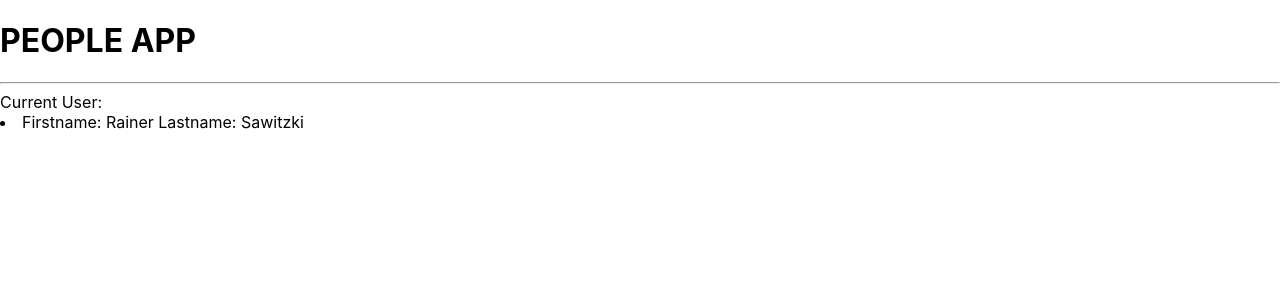
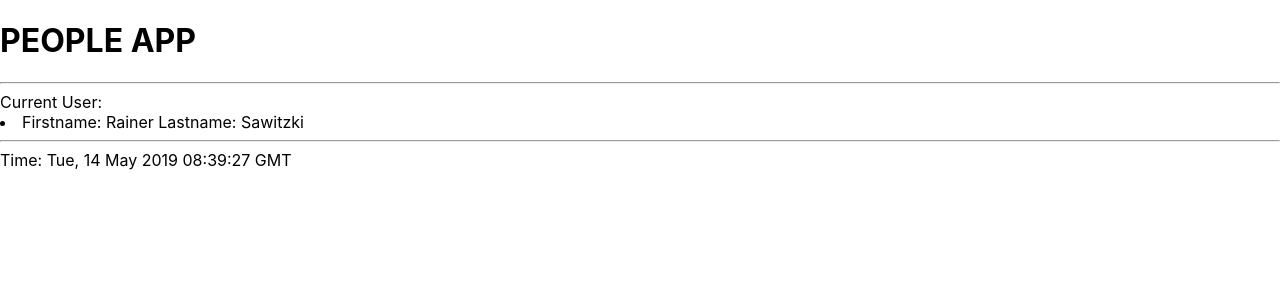
Before and after one commit to Javacream/org.javacream.training.react, a React (Create React App) app in the folder first/: page / in a window 1280 px wide. Shown: the top 300 px of the page. Built offline with nearby package versions, Linux system fonts and the light colour scheme.

Commit message:
implement ClockComponent

```diff
--- a/first/src/App.tsx
+++ b/first/src/App.tsx
@@ -2,15 +2,18 @@ import React from 'react';
 import './App.css';
 import HeaderComponent from './components/HeaderComponent'
 import PersonComponent from './components/PersonComponent'
+import ClockComponent from './components/ClockComponent'
 import {currentUser} from './model/PeopleModel'
 const App: React.FC = () => {
   return (
-    <div>
+    <>
       <HeaderComponent />
       <hr />
       Current User:
       <PersonComponent person={currentUser} />
-    </div>
+      <hr />
+      <ClockComponent />
+    </>
   );
 }
 
--- /dev/null
+++ b/first/src/components/ClockComponent.tsx
@@ -0,0 +1,24 @@
+import React from 'react';
+
+interface TimeInfo{
+    time: Date;
+}
+
+export default class ClockComponent extends React.PureComponent<{}, TimeInfo>{
+
+    render(){
+        return (<div>Time: {this.state.time.toUTCString()}</div>)
+    }
+
+    init= () =>{
+        setInterval(this.increment, 1000);
+        return {time: new Date(Date.now())}
+    }
+    increment = () => {
+        this.setState({time: new Date(Date.now())})
+    }
+
+    readonly state = this.init()
+
+
+}
--- a/first/src/components/HeaderComponent.tsx
+++ b/first/src/components/HeaderComponent.tsx
@@ -1,6 +1,6 @@
 import React from 'react';
 
-const HeaderComponent = () => {
+let HeaderComponent = () => {
     return <h1>PEOPLE APP</h1>
 }
 
--- a/first/src/components/PersonComponent.tsx
+++ b/first/src/components/PersonComponent.tsx
@@ -5,7 +5,7 @@ export interface PersonProp{
     person: Person;
 }
 
-let PersonComponent = (props: PersonProp) => {
+const PersonComponent = (props: PersonProp) => {
     return (
             <>
               <li>Firstname: {props.person.firstname} Lastname: {props.person.lastname}</li>
```
